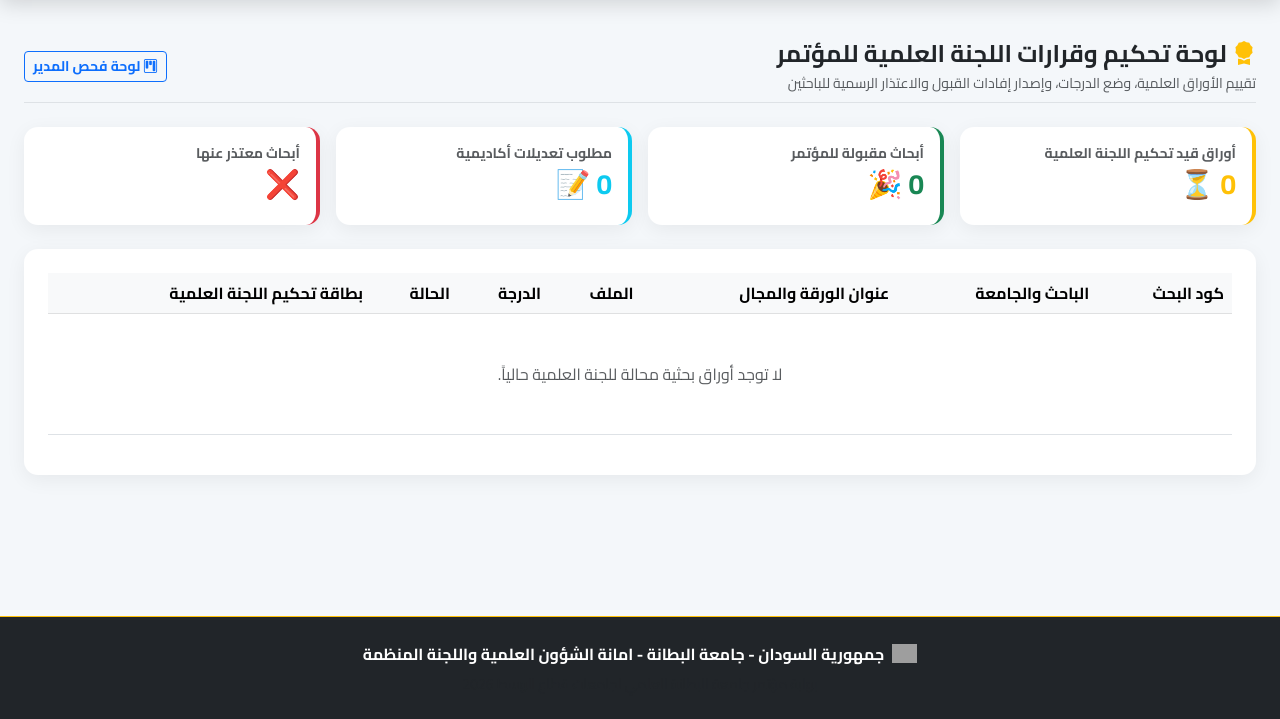
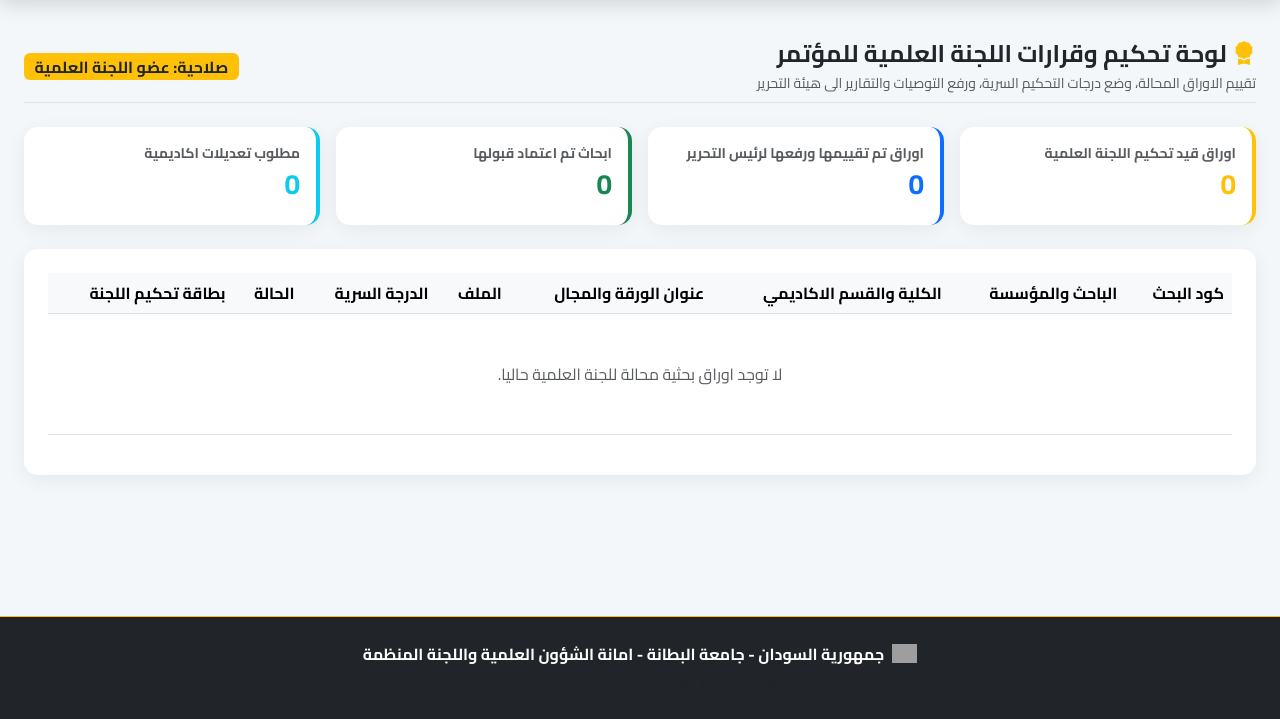
Before and after one commit to altayebawab024-code/conference-portal, a Django app: page /portal/scientific/ in a window 1280 px wide. Shown: the part 81-800 px from the top of the page. Run offline with Django 5.2, Linux system fonts and the light colour scheme; the visitor is signed in with stand-in values (Sample User, id 1); data that the repository does not hold is empty; grey boxes are pictures that could not be loaded.

Commit message:
Update scientific_portal.html

```diff
--- a/templates/submissions/scientific_portal.html
+++ b/templates/submissions/scientific_portal.html
@@ -1,6 +1,6 @@
 {% extends 'submissions/base.html' %}
 
-{% block title %}لوحة اللجنة العلمية - تحكيم وتقييم الأوراق البحثية{% endblock %}
+{% block title %}لوحة اللجنة العلمية - تحكيم الاوراق البحثية{% endblock %}
 
 {% block content %}
 <div class="container-fluid px-4 mt-4 mb-5">
@@ -8,54 +8,53 @@
     <div class="d-flex flex-wrap justify-content-between align-items-center mb-4 pb-2 border-bottom">
         <div>
             <h4 class="fw-bold text-dark mb-1"><i class="bi bi-award-fill text-warning"></i> لوحة تحكيم وقرارات اللجنة العلمية للمؤتمر</h4>
-            <p class="text-muted small mb-0">تقييم الأوراق العلمية، وضع الدرجات، وإصدار إفادات القبول والاعتذار الرسمية للباحثين</p>
+            <p class="text-muted small mb-0">تقييم الاوراق المحالة، وضع درجات التحكيم السرية، ورفع التوصيات والتقارير الى هيئة التحرير</p>
         </div>
         <div>
-            <a href="{% url 'manager_portal' %}" class="btn btn-outline-primary fw-bold btn-sm"><i class="bi bi-kanban"></i> لوحة فحص المدير</a>
+            <span class="badge bg-warning text-dark fs-6">صلاحية: عضو اللجنة العلمية</span>
         </div>
     </div>
 
-    <!-- كروت الإحصائيات -->
     <div class="row g-3 mb-4">
         <div class="col-md-3">
             <div class="card card-custom p-3 border-start border-warning border-4">
-                <span class="text-muted small fw-bold">أوراق قيد تحكيم اللجنة العلمية</span>
-                <h3 class="fw-bold text-warning mt-1">{{ under_review_count }} ⏳</h3>
+                <span class="text-muted small fw-bold">اوراق قيد تحكيم اللجنة العلمية</span>
+                <h3 class="fw-bold text-warning mt-1">{{ under_review_count }}</h3>
+            </div>
+        </div>
+        <div class="col-md-3">
+            <div class="card card-custom p-3 border-start border-primary border-4">
+                <span class="text-muted small fw-bold">اوراق تم تقييمها ورفعها لرئيس التحرير</span>
+                <h3 class="fw-bold text-primary mt-1">{{ evaluated_count }}</h3>
             </div>
         </div>
         <div class="col-md-3">
             <div class="card card-custom p-3 border-start border-success border-4">
-                <span class="text-muted small fw-bold">أبحاث مقبولة للمؤتمر</span>
-                <h3 class="fw-bold text-success mt-1">{{ accepted_count }} 🎉</h3>
+                <span class="text-muted small fw-bold">ابحاث تم اعتماد قبولها</span>
+                <h3 class="fw-bold text-success mt-1">{{ accepted_count }}</h3>
             </div>
         </div>
         <div class="col-md-3">
             <div class="card card-custom p-3 border-start border-info border-4">
-                <span class="text-muted small fw-bold">مطلوب تعديلات أكاديمية</span>
-                <h3 class="fw-bold text-info mt-1">{{ revision_count }} 📝</h3>
-            </div>
-        </div>
-        <div class="col-md-3">
-            <div class="card card-custom p-3 border-start border-danger border-4">
-                <span class="text-muted small fw-bold">أبحاث معتذر عنها</span>
-                <h3 class="fw-bold text-danger mt-1">{{ rejected_count }} ❌</h3>
+                <span class="text-muted small fw-bold">مطلوب تعديلات اكاديمية</span>
+                <h3 class="fw-bold text-info mt-1">{{ revision_count }}</h3>
             </div>
         </div>
     </div>
 
-    <!-- جدول الأوراق العلمية -->
     <div class="card card-custom p-4">
         <div class="table-responsive">
             <table class="table table-hover align-middle">
                 <thead class="table-light">
                     <tr>
                         <th>كود البحث</th>
-                        <th>الباحث والجامعة</th>
+                        <th>الباحث والمؤسسة</th>
+                        <th>الكلية والقسم الاكاديمي</th>
                         <th>عنوان الورقة والمجال</th>
                         <th>الملف</th>
-                        <th>الدرجة</th>
+                        <th>الدرجة السرية</th>
                         <th>الحالة</th>
-                        <th>بطاقة تحكيم اللجنة العلمية</th>
+                        <th>بطاقة تحكيم اللجنة</th>
                     </tr>
                 </thead>
                 <tbody>
@@ -64,7 +63,11 @@
                             <td class="fw-bold text-primary">{{ sub.tracking_code }}</td>
                             <td>
                                 <strong>{{ sub.author_name }}</strong> ({{ sub.get_academic_degree_display }})<br>
-                                <span class="text-muted small">{{ sub.get_university_display }} — {{ sub.faculty }}</span>
+                                <span class="text-muted small">{{ sub.get_university_display }}</span>
+                            </td>
+                            <td>
+                                <strong>{{ sub.faculty }}</strong><br>
+                                <span class="badge bg-light text-dark border small">{{ sub.department }}</span>
                             </td>
                             <td>
                                 <div class="fw-bold text-dark">{{ sub.title }}</div>
@@ -72,78 +75,75 @@
                             </td>
                             <td>
                                 {% if sub.is_pdf %}
-                                    <a href="{{ sub.file.url }}" target="_blank" class="btn btn-sm btn-outline-danger">
-                                        <i class="bi bi-file-earmark-pdf-fill"></i> PDF
-                                    </a>
+                                    <a href="{{ sub.file.url }}" target="_blank" class="btn btn-sm btn-outline-danger">فتح PDF</a>
                                 {% else %}
-                                    <a href="{{ sub.file.url }}" target="_blank" class="btn btn-sm btn-outline-primary">
-                                        <i class="bi bi-file-earmark-word-fill"></i> Word
-                                    </a>
+                                    <a href="{{ sub.file.url }}" target="_blank" class="btn btn-sm btn-outline-primary">فتح Word</a>
                                 {% endif %}
                             </td>
                             <td>
                                 {% if sub.scientific_score %}
                                     <span class="badge bg-dark fs-6">{{ sub.scientific_score }}/100</span>
                                 {% else %}
-                                    <span class="text-muted small">لم تُقيّم</span>
+                                    <span class="text-muted small">لم تقيم</span>
                                 {% endif %}
                             </td>
                             <td>
                                 <span class="badge
                                     {% if sub.status == 'accepted' %}bg-success
                                     {% elif sub.status == 'rejected' %}bg-danger
+                                    {% elif sub.status == 'scientific_evaluated' %}bg-primary
                                     {% elif sub.status == 'revision_required' %}bg-warning text-dark
-                                    {% else %}bg-primary{% endif %}">
+                                    {% else %}bg-secondary{% endif %}">
                                     {{ sub.get_status_display }}
                                 </span>
                             </td>
                             <td>
                                 <button type="button" class="btn btn-sm btn-gold px-3" data-bs-toggle="modal" data-bs-target="#reviewModal{{ sub.id }}">
-                                    <i class="bi bi-pencil-square"></i> قرار اللجنة العلمية
+                                    <i class="bi bi-pencil-square"></i> تحكيم الورقة
                                 </button>
                             </td>
                         </tr>
 
-                        <!-- نافذة بطاقة التحكيم الأكاديمي مع النصوص الجاهزة -->
                         <div class="modal fade" id="reviewModal{{ sub.id }}" tabindex="-1" aria-hidden="true">
                             <div class="modal-dialog modal-lg">
                                 <div class="modal-content">
                                     <form method="post" action="{% url 'scientific_action' sub.id %}">
                                         {% csrf_token %}
                                         <div class="modal-header bg-dark text-white">
-                                            <h6 class="modal-title fw-bold"><i class="bi bi-award text-warning me-1"></i> بطاقة تحكيم وقرار اللجنة العلمية: {{ sub.tracking_code }}</h6>
+                                            <h6 class="modal-title fw-bold">بطاقة تحكيم وتقرير اللجنة العلمية: {{ sub.tracking_code }}</h6>
                                             <button type="button" class="btn-close btn-close-white" data-bs-dismiss="modal"></button>
                                         </div>
                                         <div class="modal-body">
                                             <div class="alert alert-light border small mb-3">
-                                                <strong>الباحث:</strong> {{ sub.author_name }} | <strong>الجامعة:</strong> {{ sub.get_university_display }} ({{ sub.faculty }})<br>
+                                                <strong>الباحث:</strong> {{ sub.author_name }} | <strong>الجامعة:</strong> {{ sub.get_university_display }}<br>
+                                                <strong>الكلية والقسم:</strong> {{ sub.faculty }} - {{ sub.department }}<br>
                                                 <strong>عنوان البحث:</strong> {{ sub.title }}
                                             </div>
 
                                             <div class="row g-3">
                                                 <div class="col-md-6">
-                                                    <label class="form-label small fw-bold">القرار الأكاديمي للجنة *</label>
-                                                    <select name="decision" id="decisionSelect{{ sub.id }}" class="form-select" onchange="updateTemplateText({{ sub.id }})" required>
-                                                        <option value="accept" {% if sub.status == 'accepted' %}selected{% endif %}>🟢 قبول البحث للمشاركة في المؤتمر</option>
-                                                        <option value="revise" {% if sub.status == 'revision_required' %}selected{% endif %}>🟡 قبول مشروط بإجراء تعديلات</option>
-                                                        <option value="reject" {% if sub.status == 'rejected' %}selected{% endif %}>🔴 اعتذار عن عدم قبول البحث</option>
+                                                    <label class="form-label small fw-bold">توصية اللجنة العلمية *</label>
+                                                    <select name="recommendation" id="recSelect{{ sub.id }}" class="form-select" onchange="applyTemplate({{ sub.id }})" required>
+                                                        <option value="accept" {% if sub.scientific_recommendation == 'accept' %}selected{% endif %}>توصية بقبول البحث للمشاركة</option>
+                                                        <option value="revise" {% if sub.scientific_recommendation == 'revise' %}selected{% endif %}>توصية بقبول مشروط باجراء تعديلات</option>
+                                                        <option value="reject" {% if sub.scientific_recommendation == 'reject' %}selected{% endif %}>توصية بالاعتذار عن عدم قبول البحث</option>
                                                     </select>
                                                 </div>
 
                                                 <div class="col-md-6">
-                                                    <label class="form-label small fw-bold">درجة التقييم والتحكيم (من 100):</label>
-                                                    <input type="number" name="scientific_score" value="{{ sub.scientific_score|default:'' }}" class="form-control" min="0" max="100" placeholder="مثال: 88">
+                                                    <label class="form-label small fw-bold">درجة التحكيم السرية (من 100 - لا تظهر للباحث):</label>
+                                                    <input type="number" name="scientific_score" value="{{ sub.scientific_score|default:'' }}" class="form-control" min="0" max="100" placeholder="مثال: 85">
                                                 </div>
 
                                                 <div class="col-12">
-                                                    <label class="form-label small fw-bold">نص إفادة وتقرير اللجنة العلمية (تظهر للباحث ومدير المنصة):</label>
-                                                    <textarea name="scientific_decision_notes" id="notesText{{ sub.id }}" class="form-control" rows="4" placeholder="اكتب الإفادة أو اختر القرار ليتم توليد النص الرسمي تلقائياً...">{{ sub.scientific_decision_notes|default:"" }}</textarea>
+                                                    <label class="form-label small fw-bold">تقرير وتوصيات اللجنة العلمية (يرفع الى رئيس التحرير):</label>
+                                                    <textarea name="scientific_decision_notes" id="recText{{ sub.id }}" class="form-control" rows="4" placeholder="اكتب تقرير التحكيم او اختر التوصية لتوليد النص تلقائيا...">{{ sub.scientific_decision_notes|default:"" }}</textarea>
                                                 </div>
                                             </div>
                                         </div>
                                         <div class="modal-footer">
-                                            <button type="button" class="btn btn-secondary btn-sm" data-bs-dismiss="modal">إلغاء</button>
-                                            <button type="submit" class="btn btn-primary btn-sm fw-bold px-4">اعتماد وحفظ قرار اللجنة العلمية</button>
+                                            <button type="button" class="btn btn-secondary btn-sm" data-bs-dismiss="modal">الغاء</button>
+                                            <button type="submit" class="btn btn-primary btn-sm fw-bold px-4">رفع التقرير لرئيس التحرير</button>
                                         </div>
                                     </form>
                                 </div>
@@ -152,7 +152,7 @@
 
                     {% empty %}
                         <tr>
-                            <td colspan="7" class="text-center text-muted py-5">لا توجد أوراق بحثية محالة للجنة العلمية حالياً.</td>
+                            <td colspan="8" class="text-center text-muted py-5">لا توجد اوراق بحثية محالة للجنة العلمية حاليا.</td>
                         </tr>
                     {% endfor %}
                 </tbody>
@@ -165,18 +165,17 @@
 
 {% block extra_js %}
 <script>
-// دالة لتوليد النص الرسمي تلقائياً حسب قرار اللجنة العلمية
-function updateTemplateText(id) {
-    var select = document.getElementById('decisionSelect' + id);
-    var textarea = document.getElementById('notesText' + id);
+function applyTemplate(id) {
+    var select = document.getElementById('recSelect' + id);
+    var textarea = document.getElementById('recText' + id);
     if (!select || !textarea) return;
 
     if (select.value === 'accept') {
-        textarea.value = 'يسر اللجنة العلمية لمؤتمر جامعة البطانة وجامعات قطاع الوسط إفادتكم بقبول ورقتكم العلمية للمشاركة في فعاليات المؤتمر، متمنين لكم دوام التوفيق والتميز الأكاديمي.';
+        textarea.value = 'توصي اللجنة العلمية بقبول الورقة البحثية للمشاركة في جلسات مؤتمر جامعة البطانة لاستيفائها المعايير العلمية والمنهجية.';
     } else if (select.value === 'revise') {
-        textarea.value = 'توصي اللجنة العلمية بقبول الورقة البحثية شريطة إجراء بعض التعديلات المنهجية والأكاديمية، يرجى مراجعة الملاحظات وإعادة تسليم النسخة المعدلة عبر المنصة في أقرب وقت.';
+        textarea.value = 'توصي اللجنة العلمية بقبول الورقة شريطة اجراء التعديلات المنهجية والاكاديمية الموضحة في الملاحظات واعادة تسليم النسخة المعدلة.';
     } else if (select.value === 'reject') {
-        textarea.value = 'تعتذر اللجنة العلمية للمؤتمر عن عدم إمكانية قبول الورقة البحثية في هذه الدورة لعدم استيفائها المعايير والشروط، مع خالص شكرنا وتقديرنا لاهتمامكم ومشاركتكم.';
+        textarea.value = 'تعتذر اللجنة العلمية عن قبول الورقة البحثية في الدورة الحالية للمؤتمر لعدم مطابقتها لمحاور وشروط المؤتمر.';
     }
 }
 </script>
```
